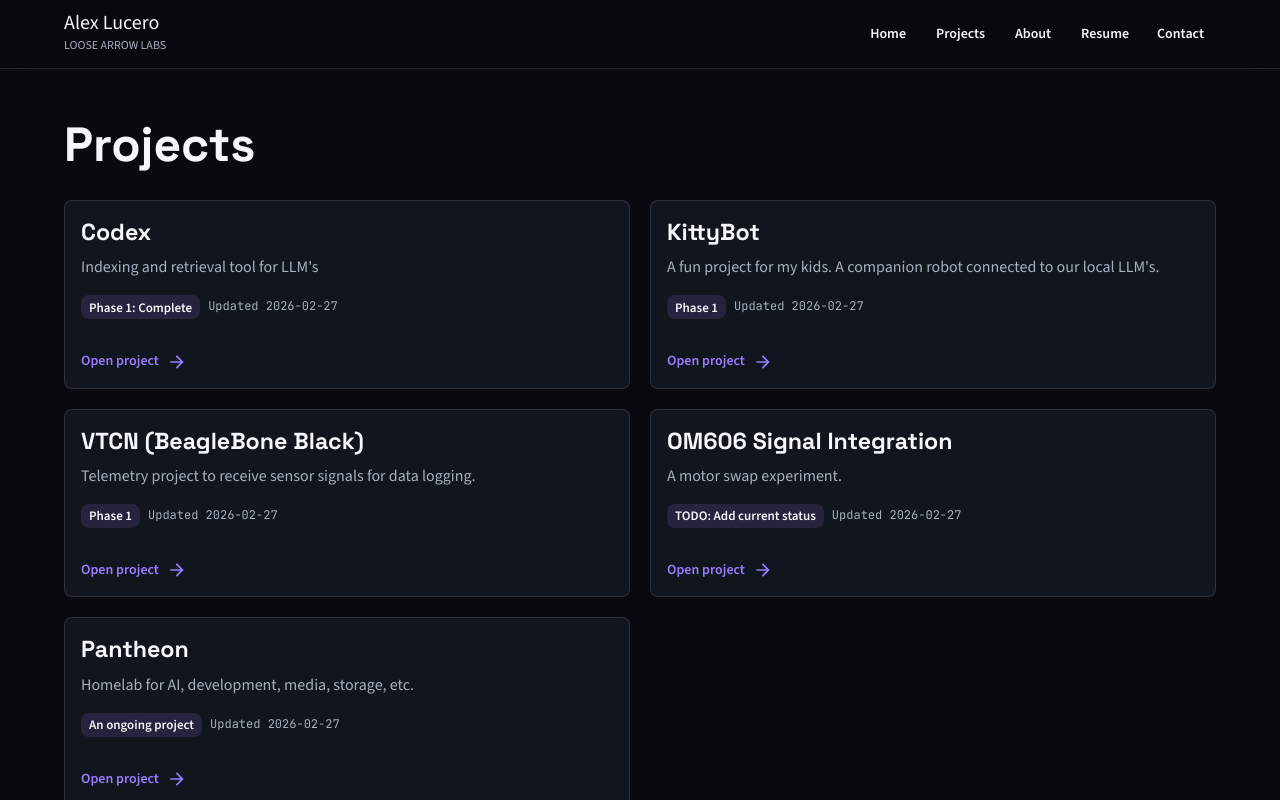
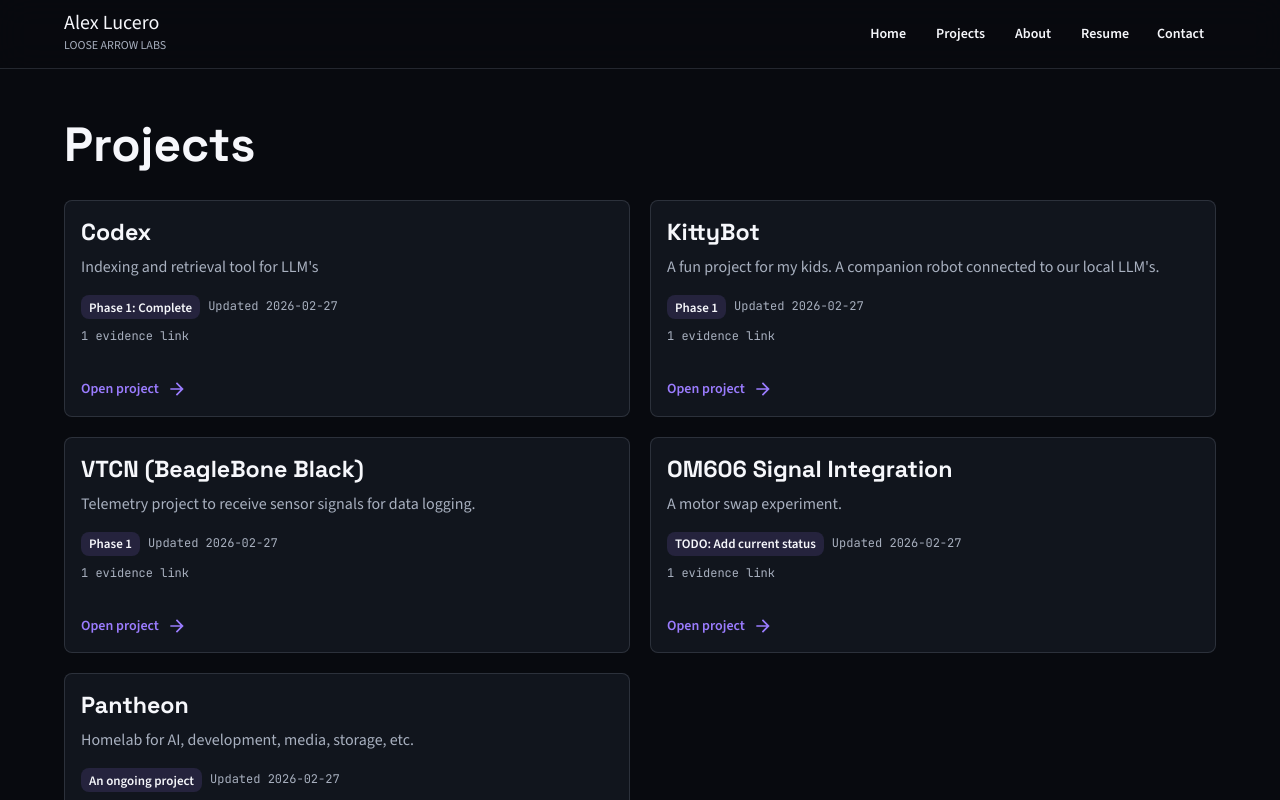
Before and after one commit to alucero270/Portfolio, a Next.js app: page /projects in a window 1280 px wide. Shown: the top 800 px of the page. Built offline with nearby package versions, Linux system fonts and the light colour scheme; what @mui/material-nextjs would draw is missing.

Commit message:
feat(projects): add evidence link rendering

```diff
--- a/src/app/page.tsx
+++ b/src/app/page.tsx
@@ -87,6 +87,7 @@ export default async function HomePage() {
   const [bio, featuredProjects] = await Promise.all([getBio(), getFeaturedProjects()]);
   const featuredProjectItems = featuredProjects.map((project) => ({
     actionLabel: "View details",
+    evidenceCount: project.evidence?.length,
     href: toInternalHref(`/projects/${project.slug}`),
     status: project.status,
     summary: project.summary,
--- a/src/app/projects/page.tsx
+++ b/src/app/projects/page.tsx
@@ -16,6 +16,7 @@ export const metadata: Metadata = {
 export default async function ProjectsPage() {
   const projects = await getAllProjects();
   const projectItems = projects.map((project) => ({
+    evidenceCount: project.evidence?.length,
     href: toInternalHref(`/projects/${project.slug}`),
     status: project.status,
     summary: project.summary,
--- a/src/components/molecules/evidence-link-list.tsx
+++ b/src/components/molecules/evidence-link-list.tsx
@@ -6,6 +6,7 @@ export type EvidenceLink = {
   description?: string;
   href: string;
   label: string;
+  type?: string;
 };
 
 type EvidenceLinkListProps = {
--- a/src/components/molecules/project-card.tsx
+++ b/src/components/molecules/project-card.tsx
@@ -1,11 +1,14 @@
 import { ArrowForward } from "@mui/icons-material";
-import { Card, CardActions, CardContent, Typography } from "@mui/material";
+import { Card, CardActions, CardContent, Stack, Typography } from "@mui/material";
+
+import { MonoLabel } from "@/components/atoms";
 
 import { CTAGroup } from "./cta-group";
 import { ProjectMetaRow } from "./project-meta-row";
 
 export type ProjectCardData = {
   actionLabel?: string;
+  evidenceCount?: number;
   href: string;
   status?: string;
   summary: string;
@@ -19,6 +22,7 @@ type ProjectCardProps = ProjectCardData & {
 
 export function ProjectCard({
   actionLabel = "Open project",
+  evidenceCount,
   headingComponent = "h2",
   href,
   status,
@@ -26,6 +30,9 @@ export function ProjectCard({
   title,
   updated,
 }: ProjectCardProps) {
+  const evidenceLabel =
+    evidenceCount && evidenceCount > 1 ? `${evidenceCount} evidence links` : "1 evidence link";
+
   return (
     <Card component="article">
       <CardContent>
@@ -39,7 +46,10 @@ export function ProjectCard({
         <Typography color="text.secondary" sx={{ mb: 2 }}>
           {summary}
         </Typography>
-        <ProjectMetaRow status={status} updated={updated} />
+        <Stack spacing={1}>
+          <ProjectMetaRow status={status} updated={updated} />
+          {evidenceCount ? <MonoLabel>{evidenceLabel}</MonoLabel> : null}
+        </Stack>
       </CardContent>
       <CardActions>
         <CTAGroup
--- a/src/lib/content.ts
+++ b/src/lib/content.ts
@@ -37,7 +37,7 @@ export type ProjectEvidence = {
   description?: string;
   href: string;
   label: string;
-  type?: "repo" | "diagram" | "screenshot" | "adr" | "validation" | "note";
+  type?: "repo" | "diagram" | "screenshot" | "adr" | "validation" | "note" | "pr" | "issue";
 };
 
 export type ProjectFrontmatter = {
```
Also changed, not shown: src/app/projects/[slug]/page.tsx (+6 -1 lines).
